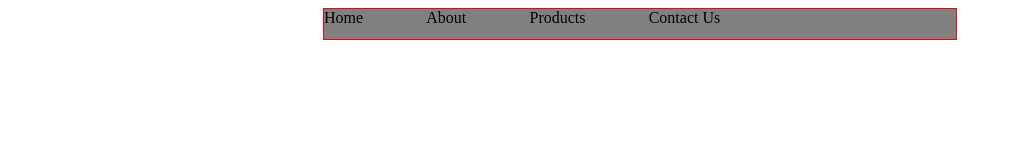
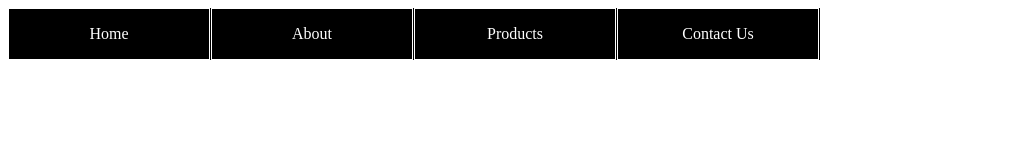
Before and after one commit to gbilog/uncoil_framework, a website: page app/navbar.html in a window 1280 px wide. Shown: the whole page, without its empty margins (0-1011 px from the left). Drawn offline with Linux system fonts and the light colour scheme.

Commit message:
Second commit to Navbar

```diff
--- a/app/assets/css/ambili.css
+++ b/app/assets/css/ambili.css
@@ -1,7 +1,7 @@
 body{
     margin-top: 100px;
     font-family: 'Trebuchet MS', serif;
-    line-height: 1.6
+    line-height: 1.6em;
 }
 
 .tabs{
--- a/app/navbar.html
+++ b/app/navbar.html
@@ -3,15 +3,49 @@
 <head>
     <meta charset="UTF-8">
     <title>Navbar</title>
-    <link rel = "stylesheet"  href="assets/css/navbar.css">
+    <style>
+        ul {
+            list-style-type: none;
+            margin: 0;
+            padding: 0;
+            position: absolute;
+            background: black;
+          }
+
+    li {
+            display: inline-block;
+            float: left;
+            margin-right: 1px;
+       }
+
+    li a {
+          display: block;
+          min-width: 200px;
+          height: 50px;
+          text-align: center;
+          line-height: 50px;
+          text-decoration: none;
+          border: 1px solid white;
+          color: white;
+        }
+
+     li a: hover  {
+         color: brown;
+
+        }
+
+
+
+
+    </style>
 </head>
 <body>
-    <div id ="container">
-        <ul>
-            <li a href="#">Home</li>
-            <li a href="#">About</li>
-            <li a href="#">Products</li>
-            <li a href="#">Contact Us</li>
+    <div>
+        <ul id="navbar">
+            <li><a href="#">Home</a></li>
+            <li><a href="#">About</a></li>
+            <li><a href="#">Products</a></li>
+            <li><a href="#">Contact Us</a></li>
         </ul>
     </div>
 </body>
```
